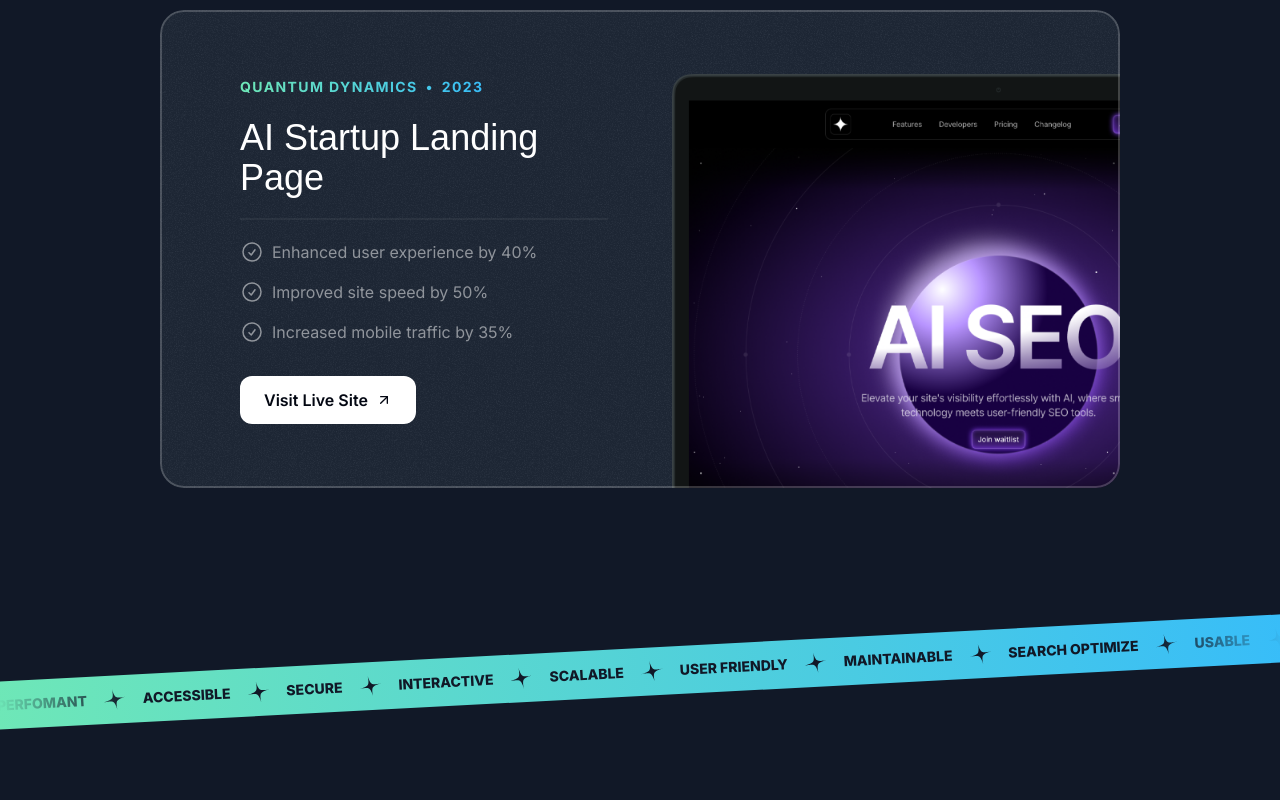
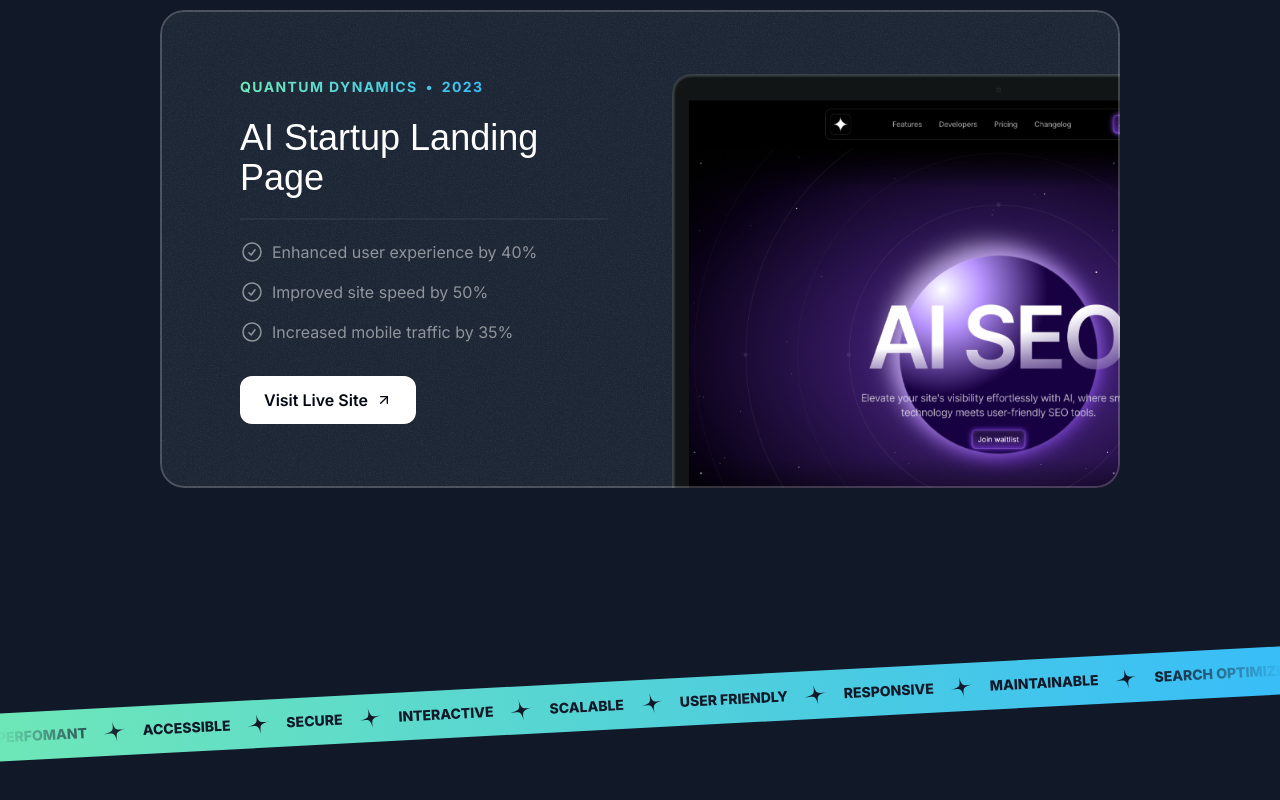
Before and after one commit to MorhafGhziel/frontend-tribe-portofolio, a Next.js app: page / in a window 1280 px wide. Shown: the part 2372-3172 px from the top of the page. Before the commit the page ends 3132 px from the top, so only its background shows below. Built offline with nearby package versions, Linux system fonts and the light colour scheme; a web font is replaced by a local one.

Commit message:
added a word the the group

```diff
--- a/src/sections/Tape.tsx
+++ b/src/sections/Tape.tsx
@@ -7,6 +7,7 @@
   "Interactive",
   "Scalable",
   "User Friendly",
+  "Responsive",
   "Maintainable",
   "Search Optimize",
   "Usable",
@@ -15,7 +16,7 @@
 
 export const TapeSection = () => {
   return (
-    <div className="py-16">
+    <div className="py-16 lg:py-24">
       <div className="bg-gradient-to-r from-emerald-300 to-sky-400 overflow-x-clip -rotate-3 -mx-1">
         <div className="flex [mask-image:linear-gradient(to_right,transparent,black_10%,black_90%,transparent)]">
           <div className="flex flex-none gap-4 py-3">
```
